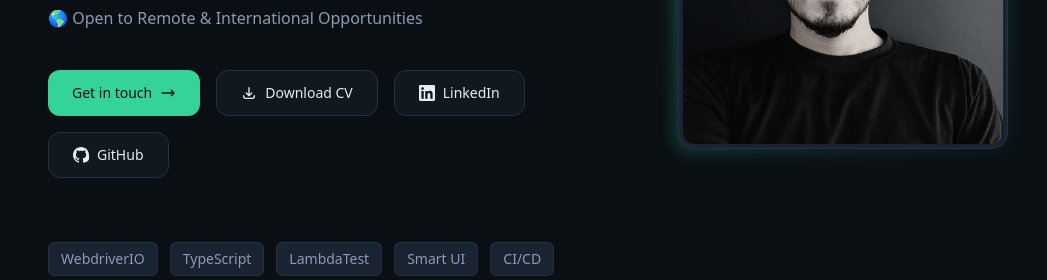
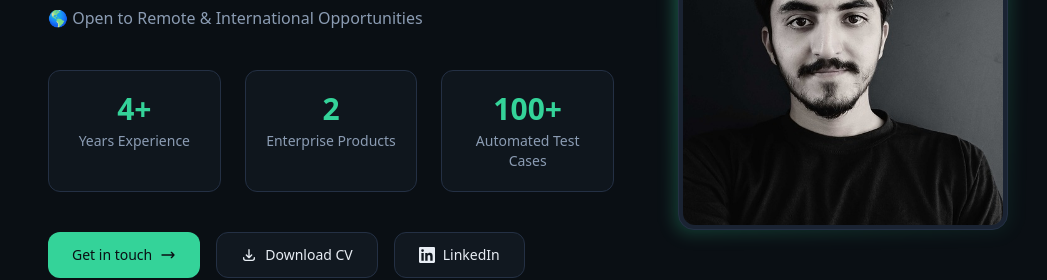
Before and after one commit to AghaAhmed512/agha-ahmed-portfolio, a Next.js app: page / in a window 1280 px wide. Shown: the part 452-732 px from the top of the page, without its empty margins (112-1159 px from the left). Built offline with nearby package versions, Linux system fonts and the light colour scheme; no server answers.

Commit message:
Added achievement counters to the Hero and updated contact section

```diff
--- /dev/null
+++ b/src/components/AchievementStats.tsx
@@ -0,0 +1,102 @@
+"use client";
+
+import { useEffect, useRef, useState } from "react";
+import { achievementStats } from "@/data/site";
+
+const DURATION_MS = 1600;
+
+function easeOutQuart(t: number) {
+  return 1 - (1 - t) ** 4;
+}
+
+function AnimatedStat({
+  target,
+  suffix,
+  label,
+}: {
+  target: number;
+  suffix: string;
+  label: string;
+}) {
+  const ref = useRef<HTMLDivElement>(null);
+  const [count, setCount] = useState(0);
+  const hasAnimated = useRef(false);
+
+  useEffect(() => {
+    const el = ref.current;
+    if (!el) return;
+
+    const runAnimation = () => {
+      if (hasAnimated.current) return;
+      hasAnimated.current = true;
+
+      const prefersReduced = window.matchMedia(
+        "(prefers-reduced-motion: reduce)",
+      ).matches;
+
+      if (prefersReduced) {
+        setCount(target);
+        return;
+      }
+
+      const start = performance.now();
+
+      const tick = (now: number) => {
+        const progress = Math.min((now - start) / DURATION_MS, 1);
+        setCount(Math.round(easeOutQuart(progress) * target));
+        if (progress < 1) requestAnimationFrame(tick);
+      };
+
+      requestAnimationFrame(tick);
+    };
+
+    const observer = new IntersectionObserver(
+      ([entry]) => {
+        if (entry.isIntersecting) {
+          runAnimation();
+          observer.disconnect();
+        }
+      },
+      { threshold: 0.2 },
+    );
+
+    observer.observe(el);
+
+    // Hero is often visible on first paint — trigger if already in view
+    const rect = el.getBoundingClientRect();
+    if (rect.top < window.innerHeight && rect.bottom > 0) {
+      runAnimation();
+      observer.disconnect();
+    }
+
+    return () => observer.disconnect();
+  }, [target]);
+
+  return (
+    <div
+      ref={ref}
+      className="rounded-xl border border-border bg-surface/80 px-3 py-4 text-center sm:px-4 sm:py-5"
+    >
+      <p className="text-2xl font-semibold tabular-nums text-accent sm:text-3xl">
+        {count}
+        {suffix}
+      </p>
+      <p className="mt-1 text-xs text-muted sm:text-sm">{label}</p>
+    </div>
+  );
+}
+
+export function AchievementStats() {
+  return (
+    <div className="mt-10 grid grid-cols-3 gap-4 sm:gap-6">
+      {achievementStats.map((stat) => (
+        <AnimatedStat
+          key={stat.label}
+          target={stat.target}
+          suffix={stat.suffix}
+          label={stat.label}
+        />
+      ))}
+    </div>
+  );
+}
--- a/src/components/Contact.tsx
+++ b/src/components/Contact.tsx
@@ -39,8 +39,8 @@ export function Contact() {
 
         <div className="card max-w-2xl">
           <p className="mb-8 text-lg text-muted leading-relaxed">
-            Open to roles in test automation, SDET, and quality engineering. Reach
-            out via email, LinkedIn, or GitHub — I typically respond within a day.
+          Open to QA automation roles (remote-friendly).
+          <br/>Reach out anytime—I respond within a day.
           </p>
 
           <ul className="space-y-4">
--- a/src/components/Hero.tsx
+++ b/src/components/Hero.tsx
@@ -1,4 +1,5 @@
 import Image from "next/image";
+import { AchievementStats } from "@/components/AchievementStats";
 import { site } from "@/data/site";
 import {
   IconArrowRight,
@@ -39,6 +40,8 @@ export function Hero() {
               <p>💼 {site.yearsExperience} Years Professional Experience</p>
               <p>🌎 Open to Remote & International Opportunities</p>
             </div>
+
+            <AchievementStats />
 
             <div className="mt-10 flex flex-wrap gap-4">
               <a
--- a/src/data/site.ts
+++ b/src/data/site.ts
@@ -13,6 +13,12 @@ export const site = {
   resumePath: "/resume.pdf",
   yearsExperience: "4",
 } as const;
+
+export const achievementStats = [
+  { target: 4, suffix: "+", label: "Years Experience" },
+  { target: 2, suffix: "", label: "Enterprise Products" },
+  { target: 100, suffix: "+", label: "Automated Test Cases" },
+] as const;
 
 export const professionalSummary = [
   "QA Automation Engineer with 4 years of experience in enterprise test automation.",
```
